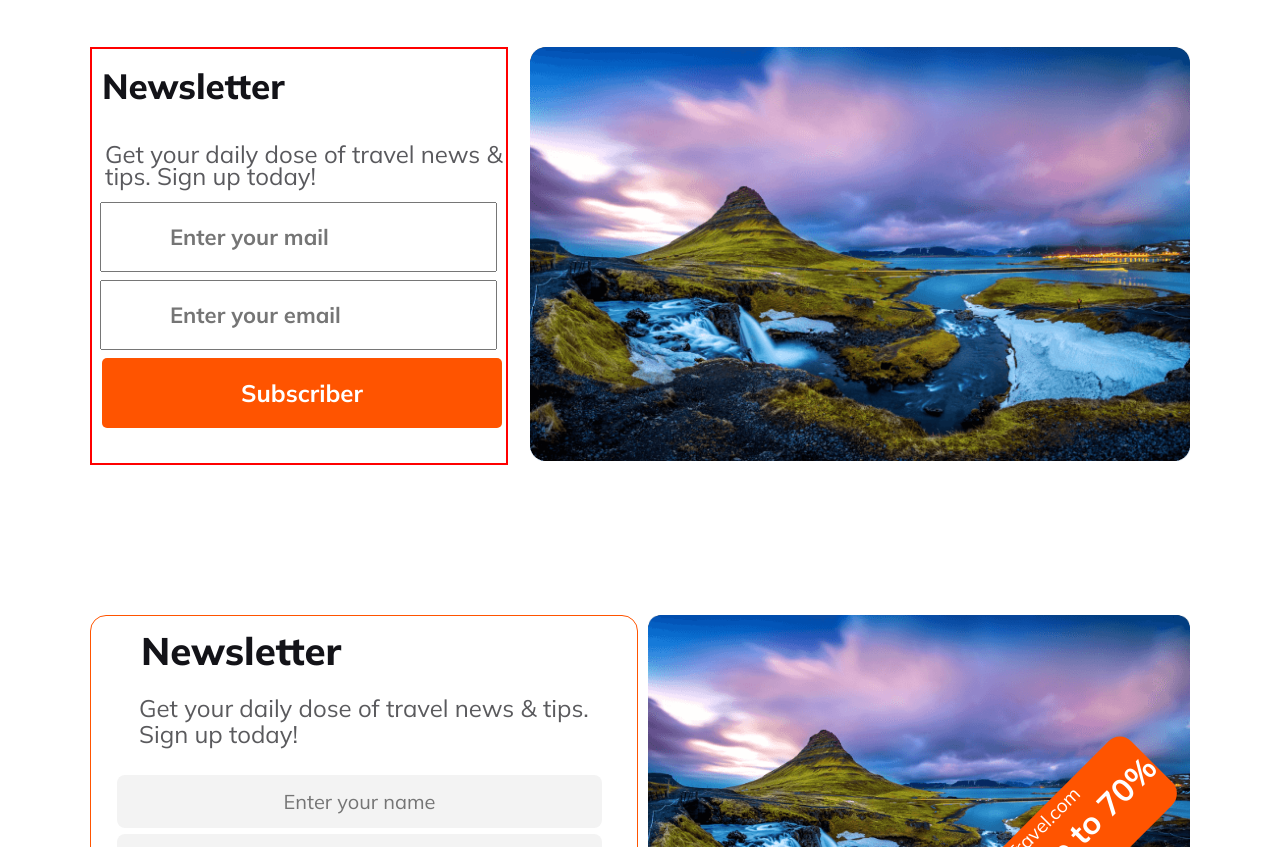
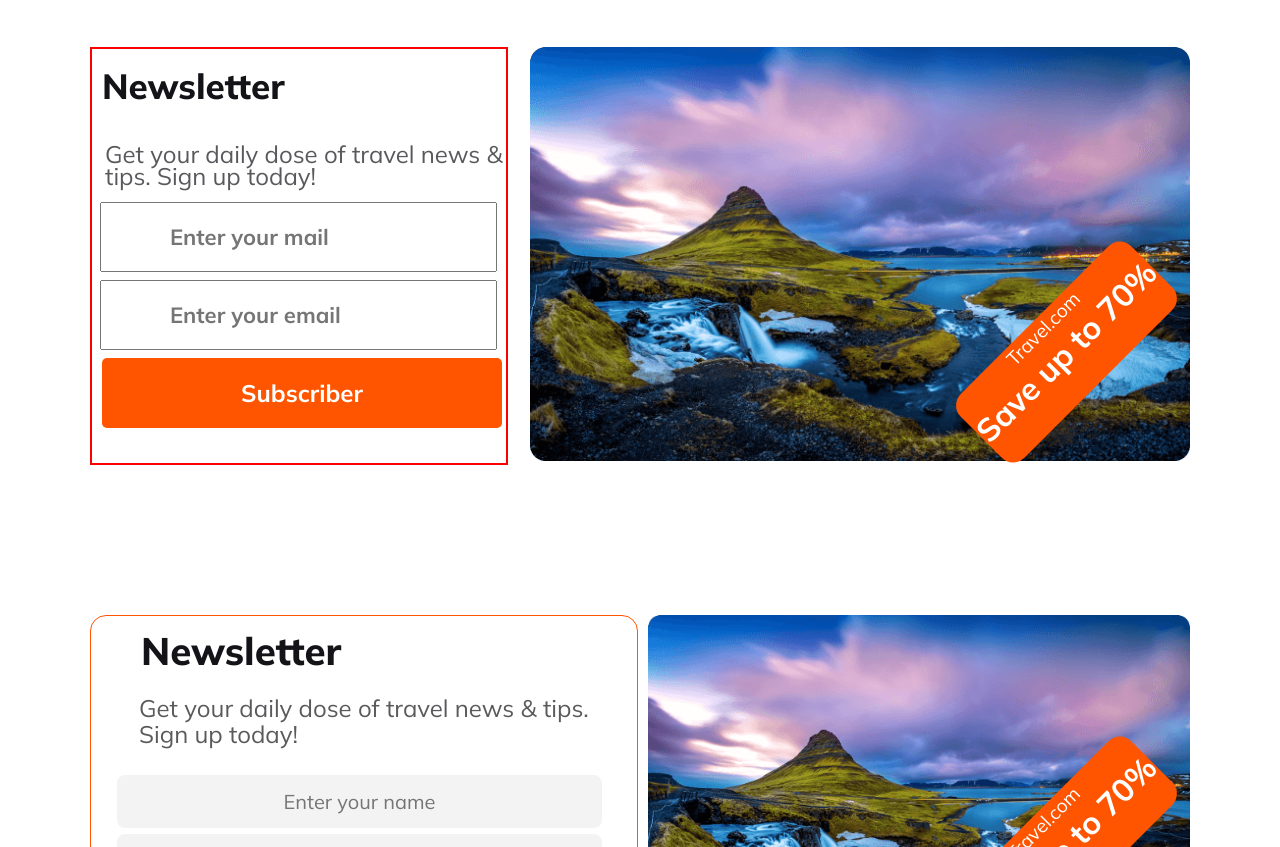
Before and after one commit to HARUN360/Holiday-Travel, a plain HTML site: page index.html in a window 1280 px wide. Shown: the part 5517-6364 px from the top of the page. Drawn offline with Linux system fonts and the light colour scheme.

Commit message:
problem solve

```diff
--- a/css/style.css
+++ b/css/style.css
@@ -417,7 +417,26 @@ nav {
 }
 .ne-img{
     width: 60%;
+    position: relative;
 }
+.percentence{
+    width: 241px;
+    height: 90px;
+    border-radius: 16px;
+    background: #FF5400;
+    text-align: center;
+    color: white;
+    position: absolute;
+    transform: rotate(-45deg);
+    bottom: 68px;
+    right: 3px;
+  }
+  .percentence p{
+    font-size: 1.2em;
+  }
+  .percentence h3{
+    font-size: 2em;
+  }
 .ne-img img{
     width: 100%;
 }
@@ -525,7 +544,7 @@ button.Subscribe {
 .news-img img{
   width: 100%;
 }
-.percentence{
+/* .percentence{
   width: 241px;
   height: 90px;
   border-radius: 16px;
@@ -542,7 +561,7 @@ button.Subscribe {
 }
 .percentence h3{
   font-size: 2em;
-}
+} */
 /* newslatter part end */
 /* footer part start */
 footer {
--- a/index.html
+++ b/index.html
@@ -239,6 +239,10 @@
             </div>
             <div class="ne-img">
                 <img src="Images/news.png" alt="">
+                <div class="percentence">
+                    <p>Travel.com</p>
+                    <h3>Save up to 70%</h3>
+                </div>
             </div>
          </section>
 
```
